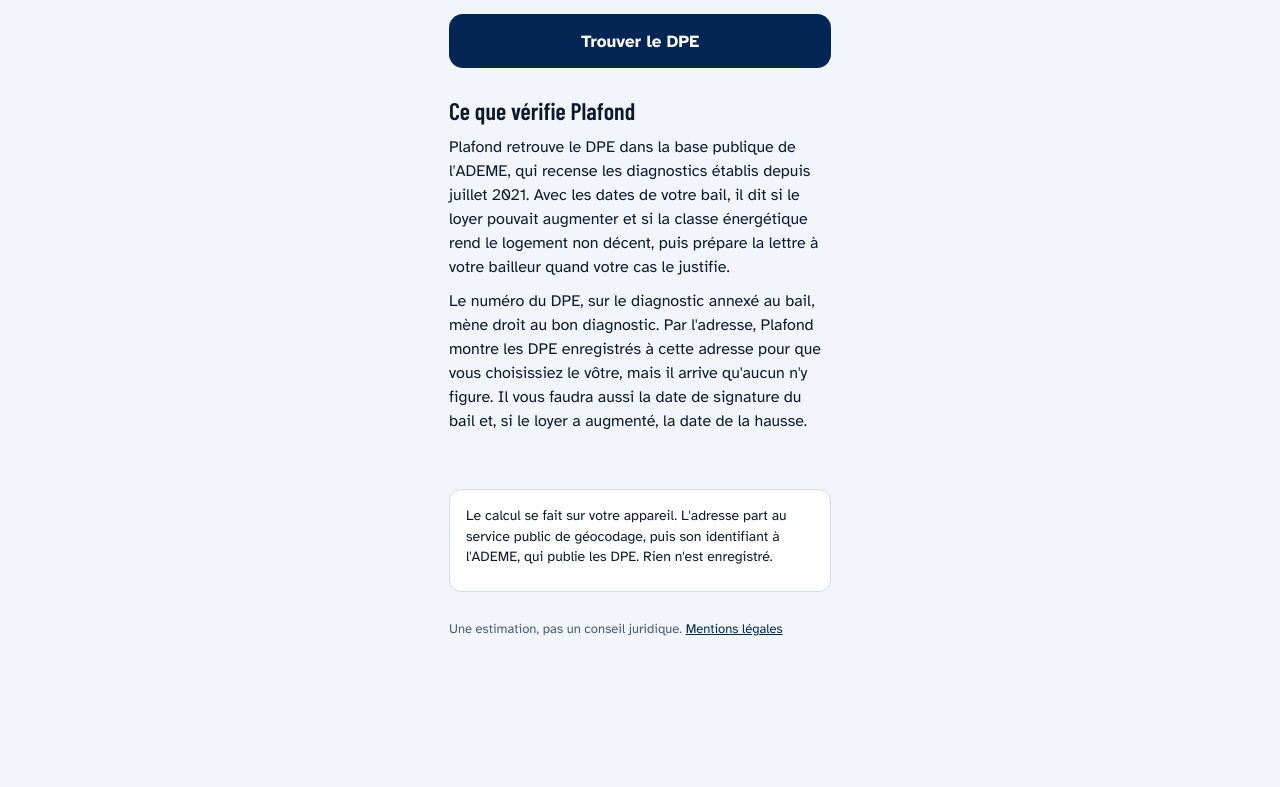
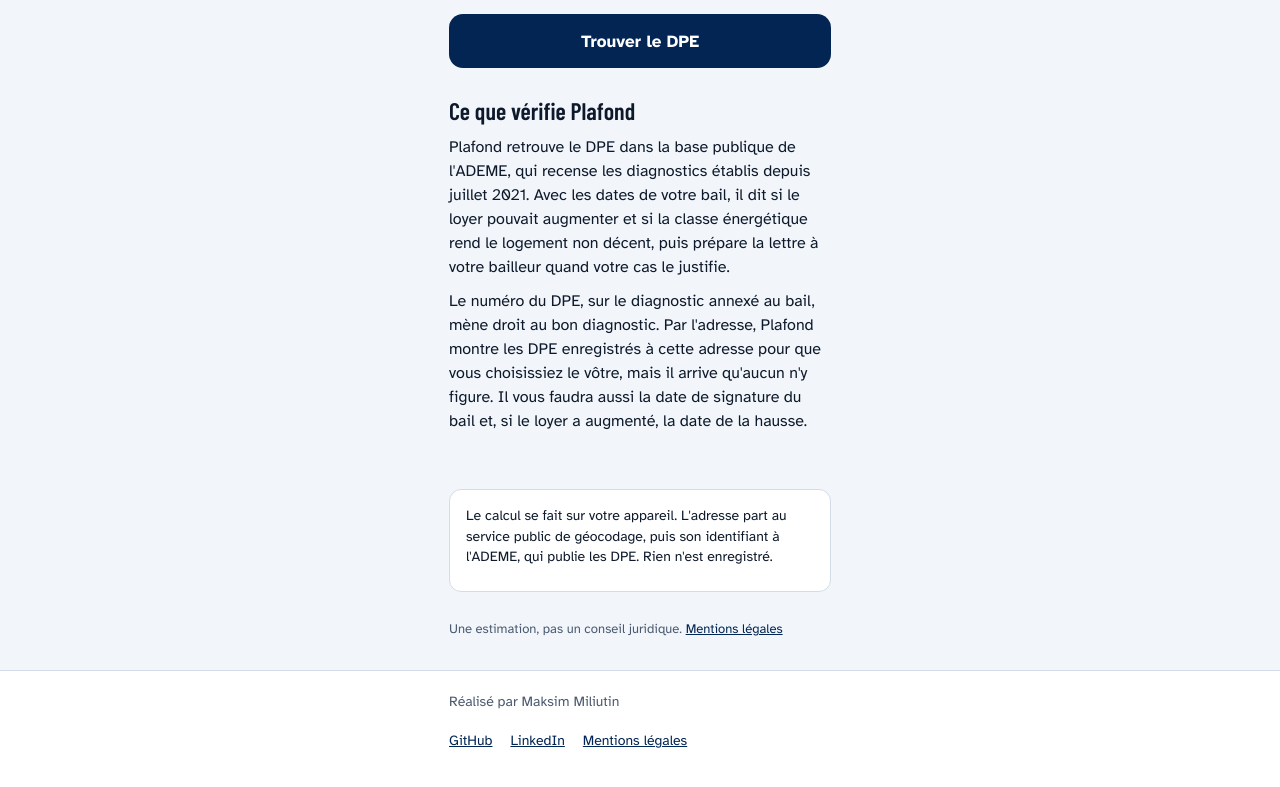
Before and after one commit to maksim-miliutin/Plafond, a Next.js app in the folder apps/web/: page /dpe in a window 1280 px wide. Shown: the part 714-1501 px from the top of the page. Before the commit the page ends 1384 px from the top, so only its background shows below. Built offline with nearby package versions, Linux system fonts and the light colour scheme; what @plafond/address, @plafond/ademe would draw is missing.

Commit message:
add the site footer

```diff
--- a/apps/web/app/globals.css
+++ b/apps/web/app/globals.css
@@ -1078,3 +1078,46 @@ a:hover
     stroke-width: 1.2;
     stroke-linejoin: round;
 }
+
+
+.site-footer
+{
+    border-top: 1px solid var(--line);
+    background: #FFFFFF;
+}
+
+.site-footer-inner
+{
+    max-width: 430px;
+    margin: 0 auto;
+    padding: 20px 24px 28px;
+    display: flex;
+    flex-wrap: wrap;
+    align-items: baseline;
+    justify-content: space-between;
+    gap: 8px 20px;
+    font-size: 14px;
+    line-height: 1.5;
+    color: var(--muted);
+}
+
+.site-footer-inner p
+{
+    margin: 0;
+}
+
+.site-footer-inner ul
+{
+    margin: 0;
+    padding: 0;
+    list-style: none;
+    display: flex;
+    flex-wrap: wrap;
+    gap: 4px 18px;
+}
+
+.site-footer-inner a
+{
+    display: inline-block;
+    padding: 10px 0;
+}
--- a/apps/web/app/layout.tsx
+++ b/apps/web/app/layout.tsx
@@ -10,6 +10,7 @@ import "@fontsource/source-serif-4/400.css";
 import "@fontsource/source-serif-4/600.css";
 import "./globals.css";
 
+import { SiteFooter } from "../components/SiteFooter";
 import { navy } from "../lib/brand";
 import { pageMetadata } from "../lib/site";
 
@@ -30,6 +31,7 @@ export default function RootLayout({ children }: { children: ReactNode })
         <html lang="fr">
             <body>
                 {children}
+                <SiteFooter />
             </body>
         </html>
     );
--- /dev/null
+++ b/apps/web/components/SiteFooter.tsx
@@ -0,0 +1,24 @@
+// The footer sits under every page, so its link to the legal notice starts from the root of the site.
+const siteRoot = process.env.NEXT_PUBLIC_SITE_ROOT ?? "";
+
+export const author = {
+    name: "Maksim Miliutin",
+    github: "https://github.com/maksim-miliutin",
+    linkedin: "https://www.linkedin.com/in/miliutin-maksim/",
+};
+
+export function SiteFooter()
+{
+    return (
+        <footer className="site-footer">
+            <div className="site-footer-inner">
+                <p>Réalisé par {author.name}</p>
+                <ul aria-label="Liens">
+                    <li><a href={author.github} rel="me">GitHub</a></li>
+                    <li><a href={author.linkedin} rel="me">LinkedIn</a></li>
+                    <li><a href={`${siteRoot}/mentions/`}>Mentions légales</a></li>
+                </ul>
+            </div>
+        </footer>
+    );
+}
```
Also changed, not shown: 2 other files (tests, documents, lock files or other folders).
